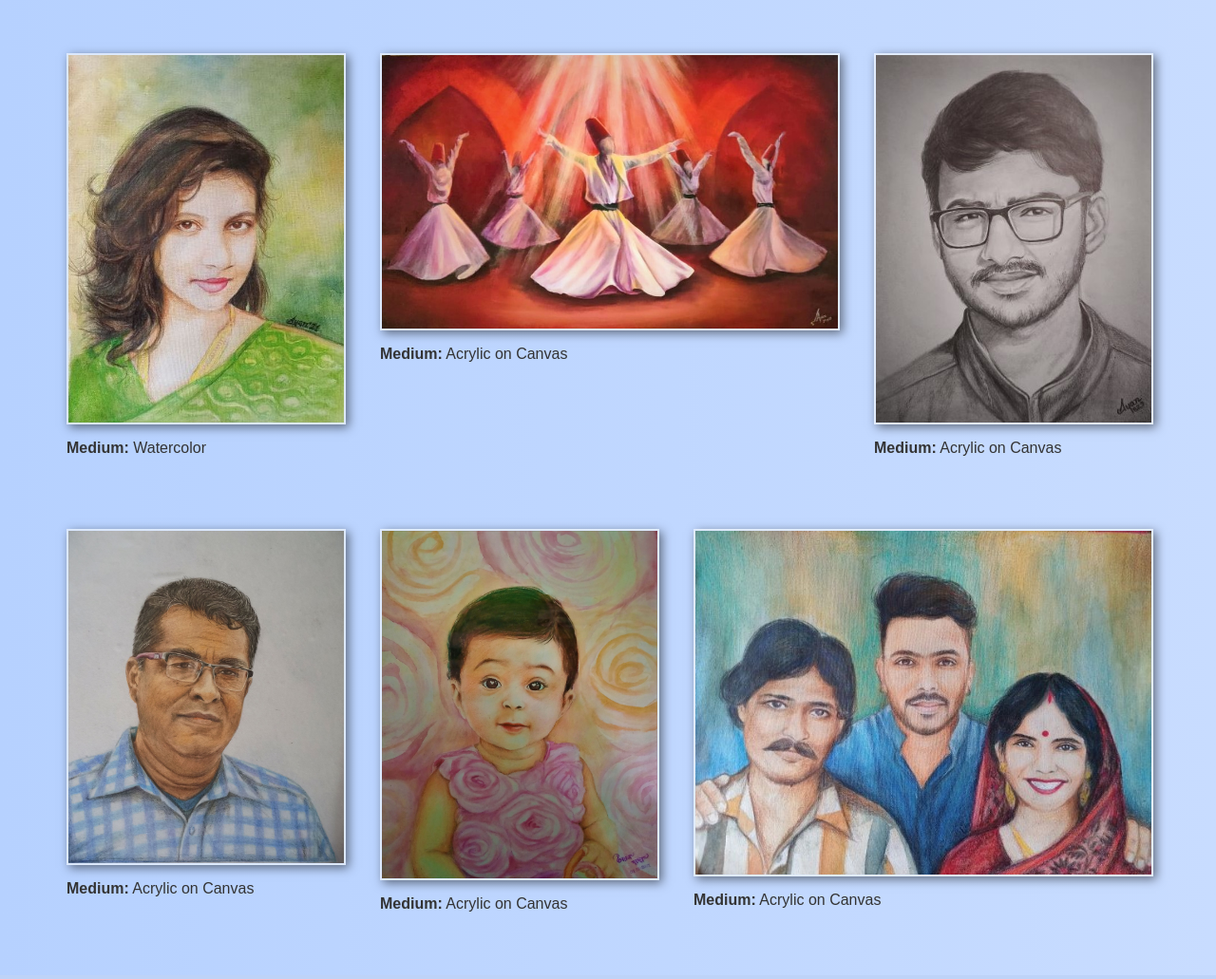
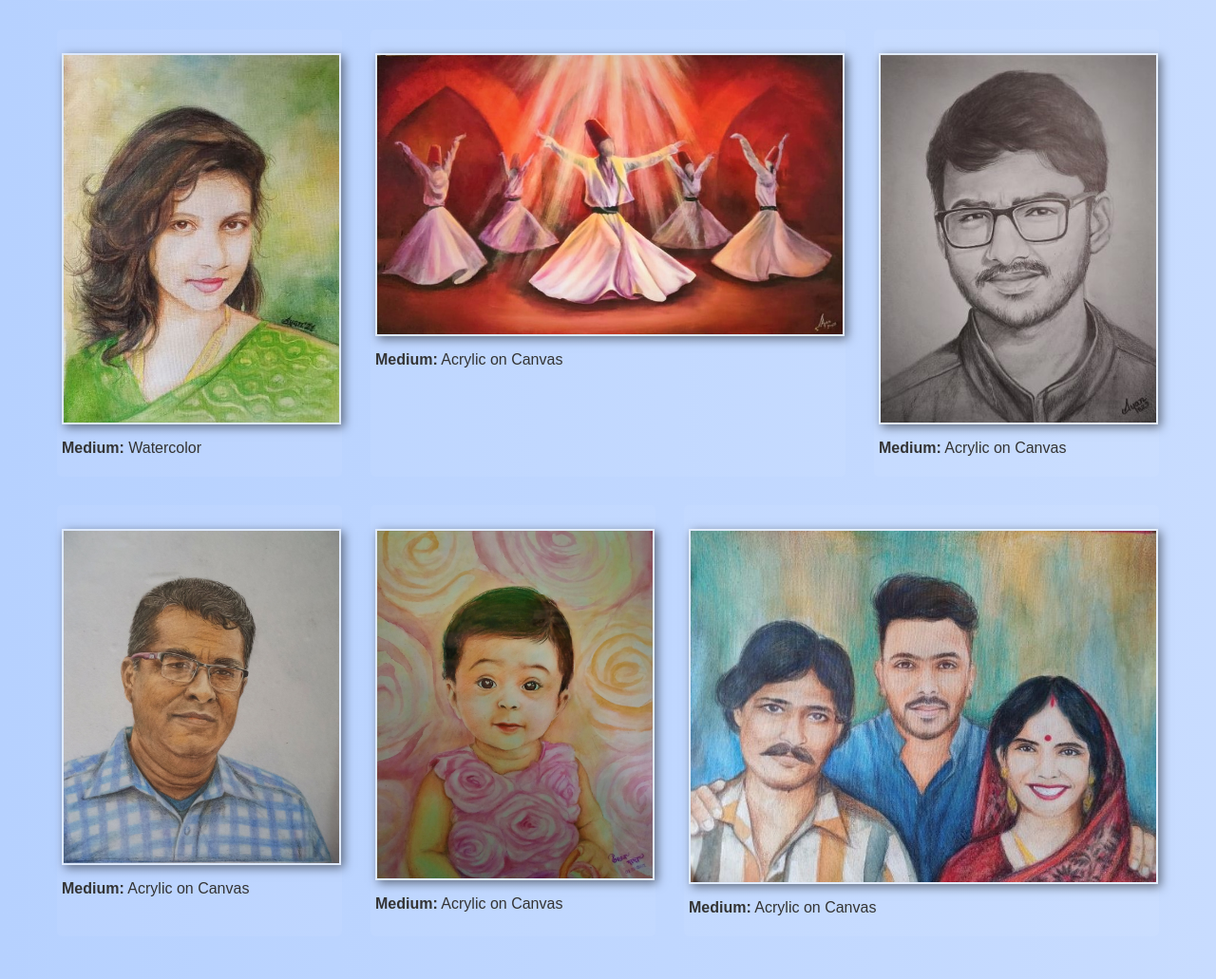
Before and after one commit to Ayan-1829/Django-Personal-Painting-Website, a Django app: page / in a window 1280 px wide. Shown: the part 615-1646 px from the top of the page at 95% size. Before the commit the page ends 1575 px from the top, so only its background shows below. Run offline with Django 5.2, Linux system fonts and the light colour scheme; data comes from the database, SQL or seed files in the repository; both versions use the stored data as it was after the commit.

Commit message:
rearranged photos

```diff
--- a/gallery/static/gallery/style.css
+++ b/gallery/static/gallery/style.css
@@ -87,7 +87,7 @@ img {
 
 /* Optional: Change cursor on modal (for closing) */
 .modal {
-    cursor: pointer;
+    cursor: finger;
 }
 
 /* Container for the gallery of paintings */
@@ -103,7 +103,7 @@ img {
 /* Responsive container for content */
 .container {
     width: 95%;
-    max-width: 1200px;
+    max-width: 1300px;
     margin: 20px auto;
 }
 
@@ -118,7 +118,7 @@ img {
     /* border: 2px solid #ddd; */
     border-radius: 5px;
     /* color: #004b92; */
-    background-color: rgba(255, 255, 255, 0.0);
+    background-color: rgba(255, 255, 255, 0.05);
     transition: all 0.3s ease-in-out;
     /* box-shadow: 3px 3px 10px rgba(0, 0, 0, 0.5); */
 
@@ -131,6 +131,7 @@ img {
 .each_image{
     border: 2px solid rgba(255, 255, 255, .5);
     box-shadow: 3px 3px 10px rgba(0, 0, 0, 0.5);
+    cursor: pointer;
 }
 
 .gallery-container :hover{
@@ -144,10 +145,6 @@ img {
     height: auto;
     display: block;
     margin: auto;
-}
-
-.painting-item :hover{
-    cursor: pointer;
 }
 
 /* Styles for landscape images */
@@ -194,7 +191,7 @@ button:hover {
     align-items: center;
     justify-content: center;
     padding: 30px;
-    max-width: 1100px;
+    max-width: 1200px;
     margin: auto;
 }
 
```
Also changed, not shown: db.sqlite3, media/paintings/Atoshi.jpg (added), media/paintings/Lady.jpg (added), media/paintings/joker.jpg (deleted), media/paintings/sufi_Vg22JQH.jpg (deleted).
